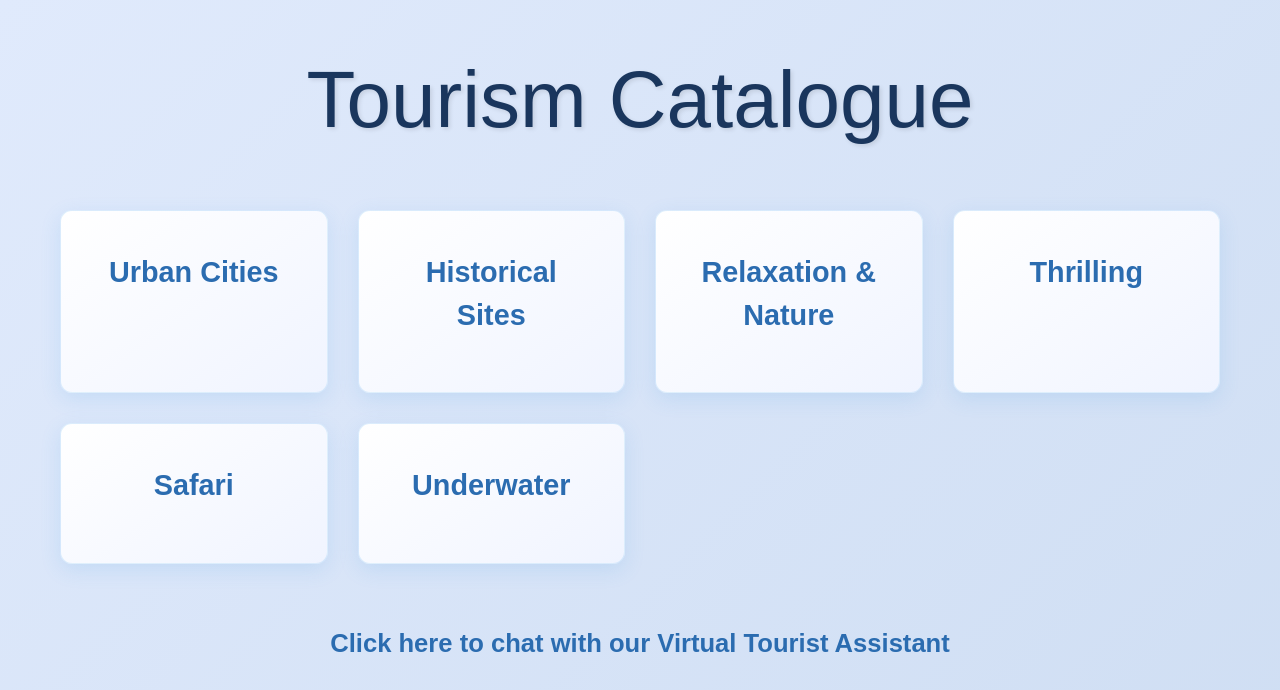
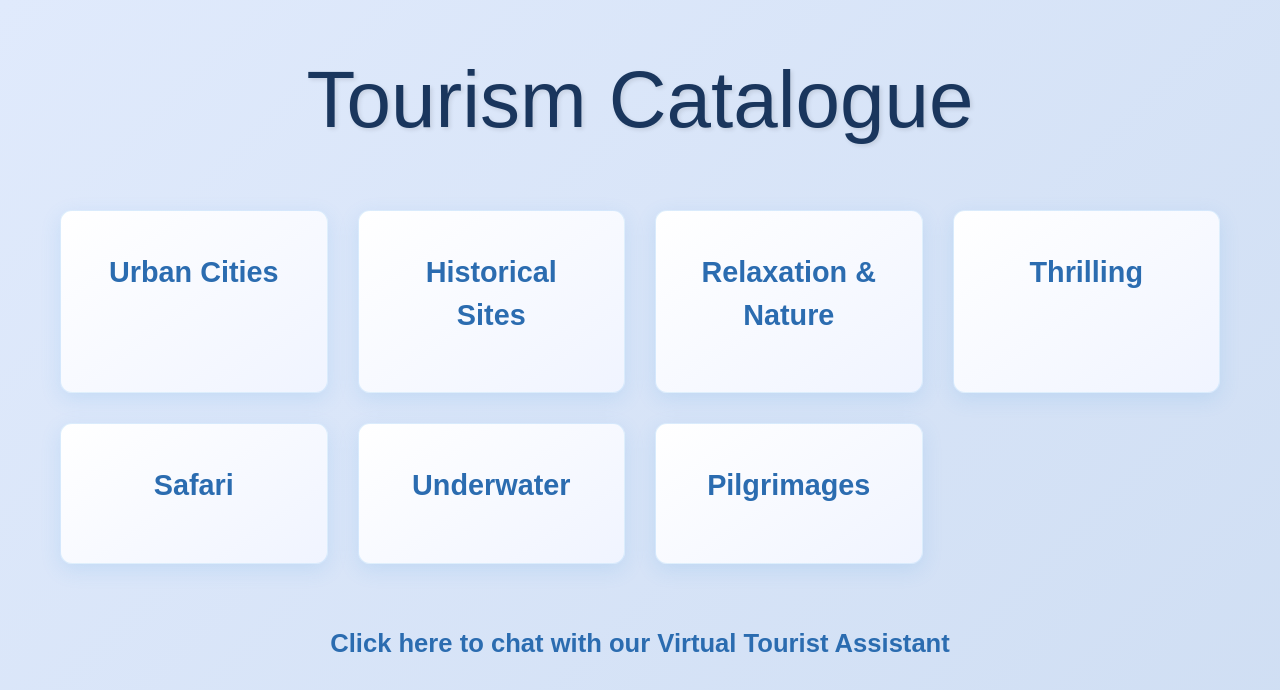
Before and after one commit to nerdylua/Virtual-tourist, a Next.js app: page /catalogue in a window 1280 px wide. Shown: the top 690 px of the page. Built offline with nearby package versions, Linux system fonts and the light colour scheme.

Commit message:
added more places

```diff
--- a/pages/catalogue.tsx
+++ b/pages/catalogue.tsx
@@ -13,6 +13,8 @@ const Catalogue = () => {
         { name: "London", videoId: "KGerjHMa90s" },
         { name: "Paris", videoId: "Cnvi6oI3Eno" },
         { name: "New York", videoId: "TRnbMTjjNHQ" },
+        { name: "Rajasthan", videoId: "QCCDqtepOLY" },
+        { name: "Mumbai", videoId: "CZHFu2BSZPs" },
       ],
     },
     {
@@ -23,6 +25,8 @@ const Catalogue = () => {
         { name: "Pyramids of Egypt", videoId: "mOuvAJRknXk" },
         { name: "The Taj Mahal", videoId: "Bx2S7JpdOp4" },
         { name: "Chichen Itza", videoId: "W7KTl4r00sI" },
+        { name: "Angkor Wat", videoId: "B8UzsVY1IE8" },
+        { name: "Tikal mayan ruins", videoId: "v3bDMldpaLs" },
       ],
     },
     {
@@ -33,6 +37,8 @@ const Catalogue = () => {
         { name: "Maldives", videoId: "jqq_ZdD5Zwg" },
         { name: "Nature", videoId: "7AkbUfZjS5k" },
         { name: "Night sky", videoId: "XucTpkjQQLc" },
+        { name: "Forest", videoId: "7AkbUfZjS5k" },
+        { name: "Ganges boating", videoId: "6gDBq8M_JOgc" },
       ],
     },
     {
@@ -42,7 +48,9 @@ const Catalogue = () => {
       videos: [
         { name: "Roller coaster", videoId: "oAJLKDMihnU" },
         { name: "Snake Chase", videoId: "X_qfq_xGVwE" },
-        { name: "FEAR OF HEIGHTS", videoId: "rNVpFXuAXIA" },
+        { name: "Fear of Heights", videoId: "rNVpFXuAXIA" },
+        { name: "Scuba diving", videoId: "2OzlksZBTiA" },
+        { name: "Sky diving", videoId: "S5XXsRuMPIU" },
       ],
     },
     {
@@ -53,6 +61,7 @@ const Catalogue = () => {
         { name: "Lions", videoId: "sPyAQQklc1s" },
         { name: "Elephant Encounter", videoId: "HI7mTIxNotQ" },
         { name: "Antarctica", videoId: "XPhmpfiWEEw" },
+        { name: "Tiger", videoId: "xal78egELos" },
       ],
     },
     {
@@ -63,6 +72,20 @@ const Catalogue = () => {
         { name: "Sharks", videoId: "c9YRl7Yu-p8" },
         { name: "Underwater National Park", videoId: "v64KOxKVLVg" },
         { name: "Underwater Life", videoId: "eKumVFvGHFA" },
+        { name: "Hamilton island", videoId: "lJype_TafRk" },
+        { name: "Isle of jaws", videoId: "sT0hVLEe5mU" },
+      ],
+    },
+    {
+      name: "Pilgrimages",
+      description:
+        "Embark on a spiritual journey and explore the ancient temples and holy shrines that connect humanity to the divine across cultures and religions.",
+      videos: [
+        { name: "Mount Everest", videoId: "PnfJDgS9VZc" },
+        { name: "Kedarnath", videoId: "OYiHRowaw2U" },
+        { name: "Golden Temple", videoId: "EBSh4nVtR9s" },
+        { name: "Hamilton island", videoId: "lJype_TafRk" },
+        { name: "Ganga aarti", videoId: "0wY9A5oji1E" },
       ],
     },
   ];
```
